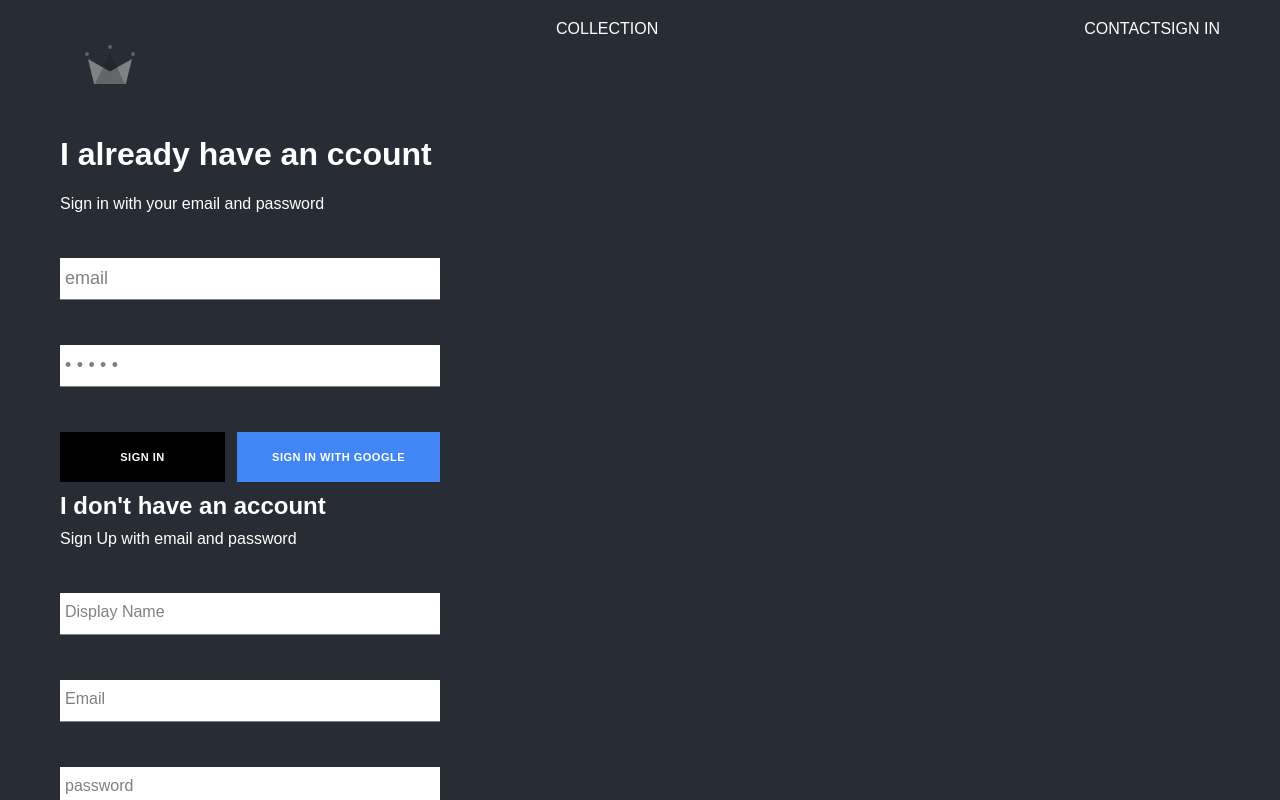
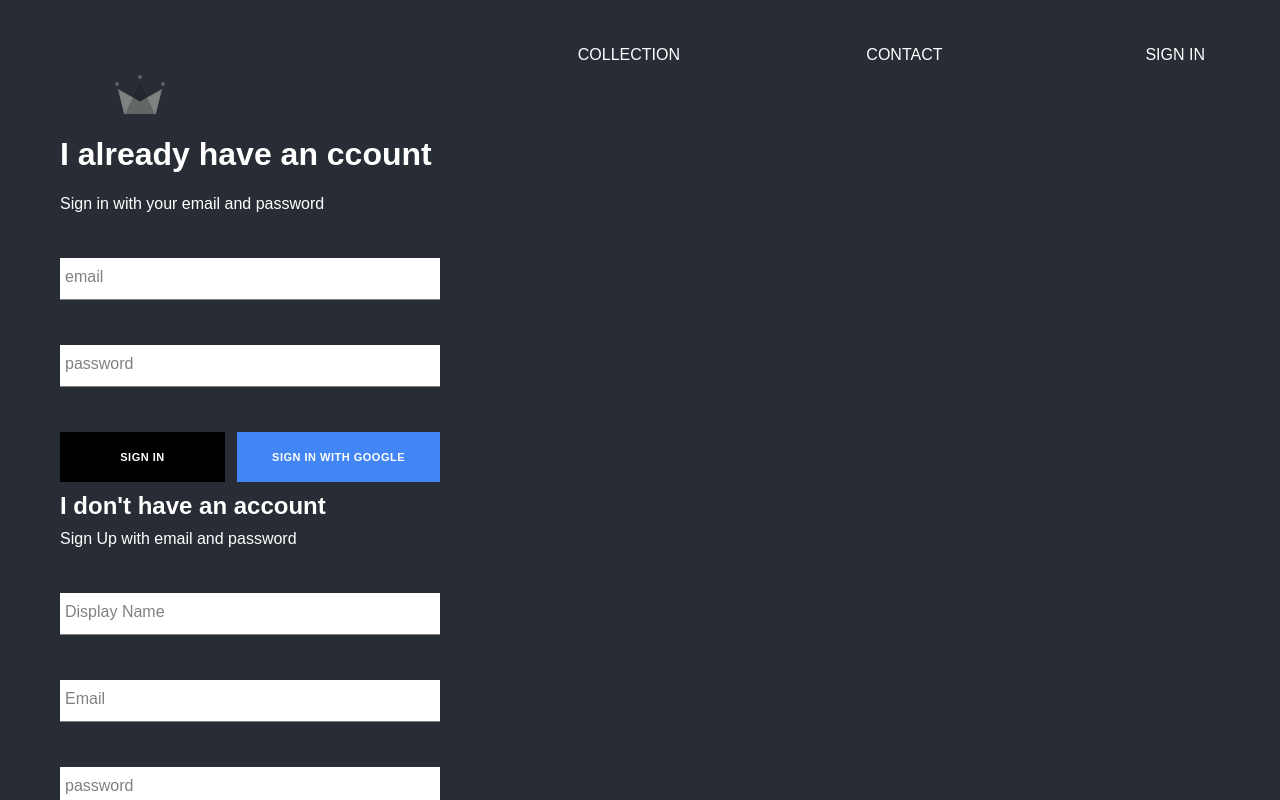
Before and after one commit to kukovisuals/shopping-cart, a React (Create React App) app: page /signin in a window 1280 px wide. Shown: the top 800 px of the page. Built offline with nearby package versions, Linux system fonts and the light colour scheme; no server answers; a web font is replaced by a local one.

Commit message:
finish sign in handlesubmit need to fix bug in sing in with email

```diff
--- a/src/App.js
+++ b/src/App.js
@@ -30,14 +30,13 @@ class App extends React.Component {
               id: snapShot.id,
               ...snapShot.data()
             }
-          })
+          });
 
-          console.log(this.state)
+          console.log('current User', this.state)
         })
 
-      } else {
-        this.setState({currentUser: userAuth});
       }
+      this.setState({currentUser: userAuth});
     })
   }
 
--- a/src/components/header/header.styles.scss
+++ b/src/components/header/header.styles.scss
@@ -8,10 +8,10 @@
   .logo-container {
     height: 100%;
     width: 70px;
-    padding: 25px;
+    padding: 55px;
   }
 
-  .options {
+  .option {
     width: 50%;
     height: 100%;
     display: flex;
--- a/src/components/sign-in/sign-in.jsx
+++ b/src/components/sign-in/sign-in.jsx
@@ -1,7 +1,7 @@
 import React from 'react';
 import FormInput from '../form-input/form-input'
 import Botton from '../botton/botton'
-import {signInWithGoogle} from '../../firebase/firebase.utils';
+import {auth, signInWithGoogle} from '../../firebase/firebase.utils';
 import './sign-in.styles.scss';
 
 class SignIn extends React.Component{
@@ -9,19 +9,28 @@ class SignIn extends React.Component{
 		super();
 
 		this.state ={
-			email: 'email',
-			password: 'password'
+			email: '',
+			password: ''
 		}
-	}
-
-	handleSubmit = event => {
-		event.preventDefault();
-
-		this.setState({ email: '', password:'' })
 	}
 	handleChange = event => {
 		const {value, name} = event.target
 		this.setState({ [name]: value})
+	}
+	handleSubmit = async event => {
+		event.preventDefault()
+
+		const {email, password} = this.state
+
+		try {
+			await auth.signInWithEmailAndPassword(email, password)
+			this.setState({
+				email:'',
+				password: ''
+			});
+		} catch(e){
+			console.log('Sing in Error: ', e)
+		}
 	}
 	render(){
 		return (
@@ -32,11 +41,13 @@ class SignIn extends React.Component{
 				<form onSubmit={this.handleSubmit}>
 					<FormInput
 						name="email" type="email"
-						handleChange={this.handleChange} value={this.state.email} required/>
+						handleChange={this.handleChange}
+						value={this.state.email} label="email" required/>
 
 					<FormInput
 						name="password" type="password"
-						handleChange={this.handleChange} value={this.state.email} required/>
+						handleChange={this.handleChange}
+						value={this.state.password} label="password" required/>
 					<div className='buttons'>
 						<Botton type="submit"> Sign in </Botton>
 						<Botton onClick={signInWithGoogle} isGoogleSignIn> Sign in with Google </Botton>
--- a/src/components/sign-up/sign-up.jsx
+++ b/src/components/sign-up/sign-up.jsx
@@ -38,7 +38,7 @@ class SignUp extends React.Component{
 				confirmPassword:''
 			});
 		} catch (error){
-			console.log(error)
+			console.log('Sign up Error: ', error)
 		}
 	}
 	handleChange = e => {
```
